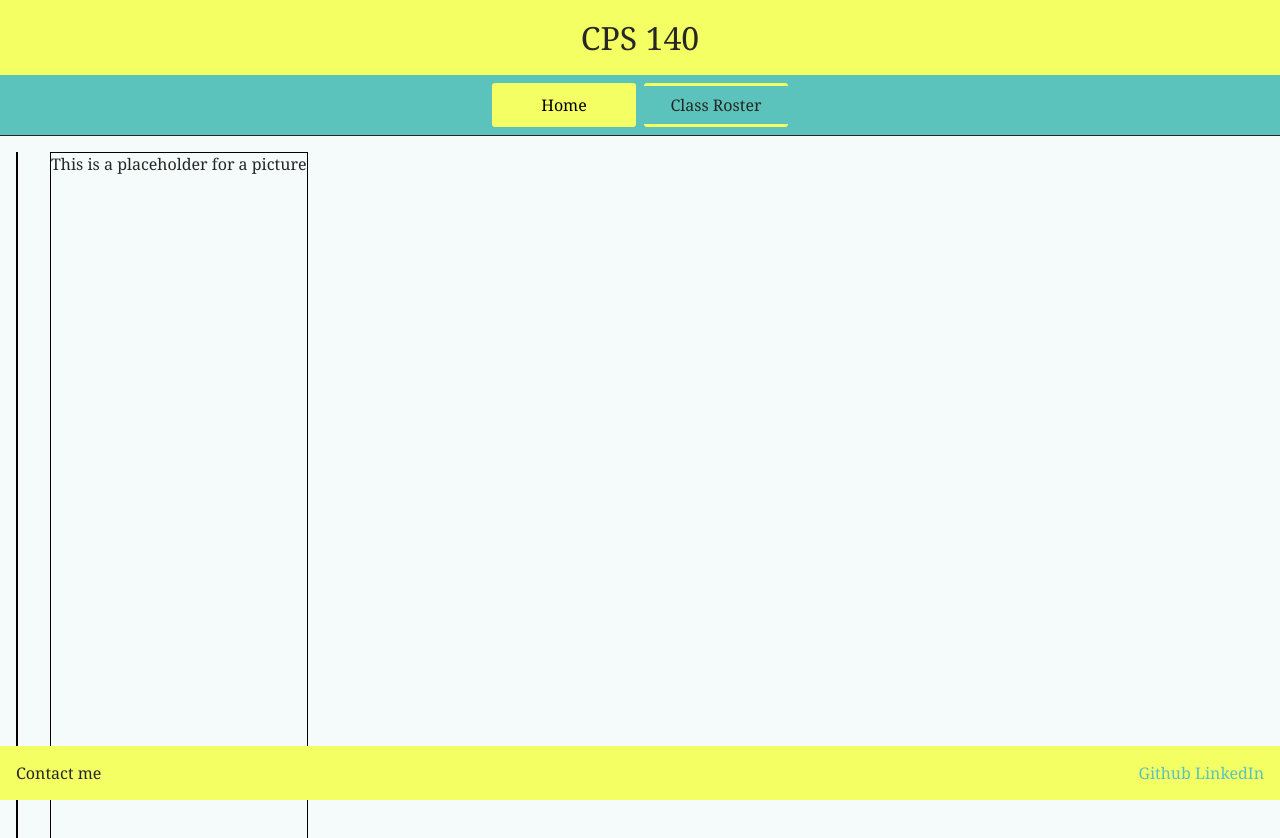
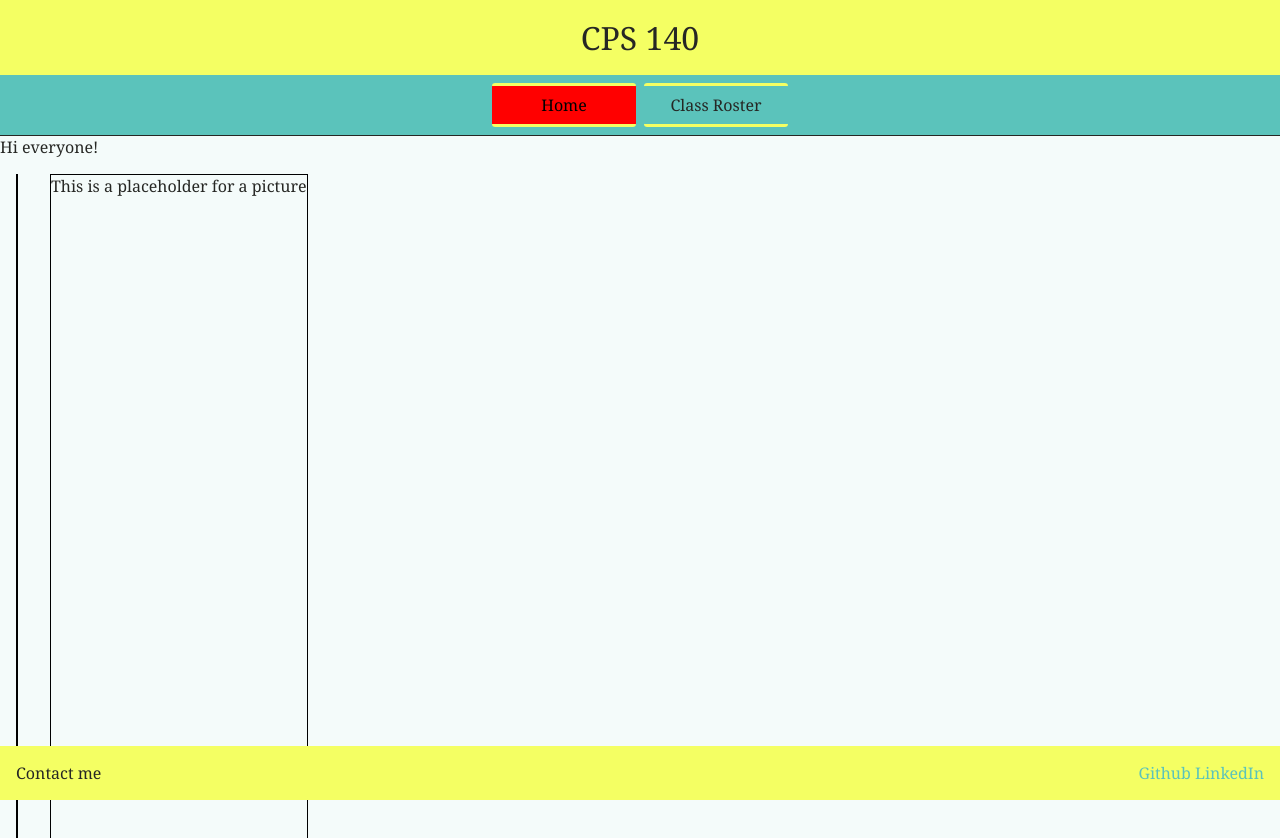
Before and after one commit to jacmrob/cps140-2025, a website: page index.html in a window 1280 px wide. In both pictures the pointer is over the link "Home". Shown: the top 838 px of the page. Drawn offline with Linux system fonts and the light colour scheme.

Commit message:
Assignment 5

```diff
--- a/index.html
+++ b/index.html
@@ -20,6 +20,7 @@
     <a href="/" aria-current="page">Home</a>
     <a href="/page2.html">Class Roster</a>
   </nav>
+  <div>Hi everyone!</div>
   <div class="parent">
     <div class="picture">
 
--- a/styles.css
+++ b/styles.css
@@ -50,7 +50,7 @@
 }
 
 nav a:hover {
-  background-color: var(--primary-color);
+  background-color: red;
   color: black;
 }
 
```
